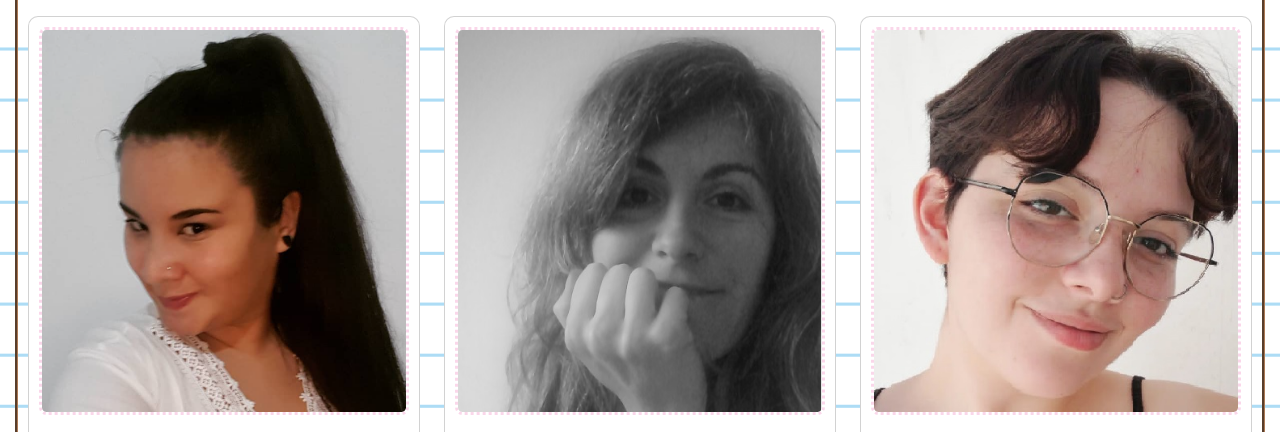
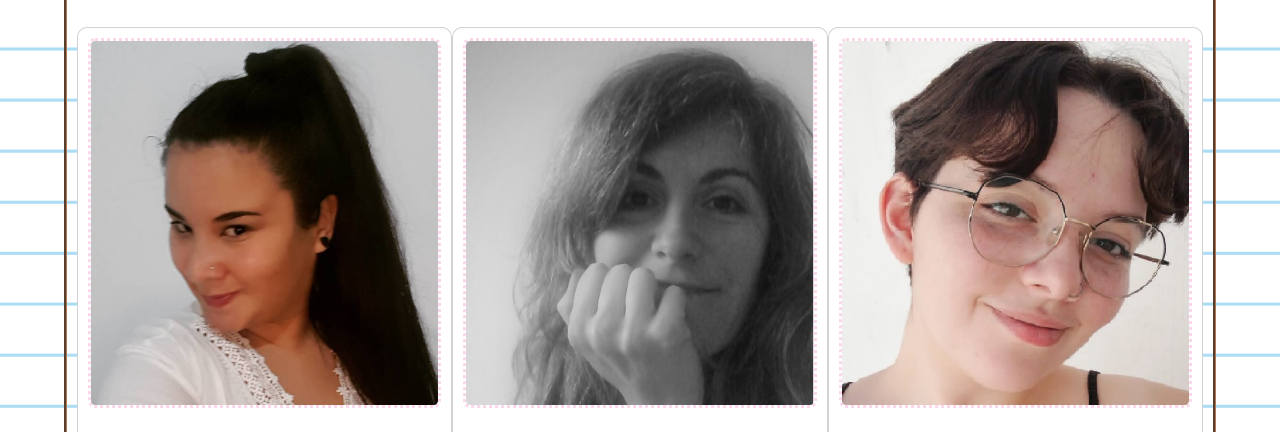
Before and after one commit to laru1288/sitio-clases, a plain HTML site: page html/profes.html in a window 1280 px wide. Shown: the part 200-632 px from the top of the page. Drawn offline with nearby package versions, Linux system fonts and the light colour scheme; a web font is replaced by a local one.

Commit message:
correccion grid bootstrap

```diff
--- a/css/style.css
+++ b/css/style.css
@@ -130,7 +130,8 @@ td{
 
 .profes{
   background-image: url(../img/corcho.jpg);
-  margin: 15px;
+  margin: 5%;
+  margin-top: 2%;
   padding: 10px;
   border-style:groove;
   border-color: rgb(172, 122, 86);
@@ -148,7 +149,6 @@ td{
 .card_profe{
   padding: 10px;
   border-radius: 10px;
-  height: max-content;
 }
 
 .card_titulo{
@@ -179,9 +179,8 @@ td{
 
 .insta{
   background-image: url(../img/corcho.jpg);
-  margin-top: 20px;
-  margin-left: 20%;
-  margin-right: 20%;
+  margin-top: 2%;
+  margin-bottom: 5%;
 }
 
 form{
--- a/html/profes.html
+++ b/html/profes.html
@@ -73,9 +73,9 @@
 
         <h1 class="cartelito">Nuestras profes</h1>
 
-        <div class="row row-cols-1 row-cols-md-3 g-4">
-            <div class="col">
-                <div class="card card_profe">
+        <div class="container">
+            <div class="row">
+                <div class="card card_profe col-lg-4 col-md-6 col-12">
                     <img src="../img/karina.PNG" class="card-img-top card_foto" alt="Karina">
                     <div class="card-body">
                         <h2 class="card-title card_titulo">Karina</h2>
@@ -85,9 +85,7 @@
                             años trabajando con turismo extranjero en hoteles y otras empresas.</p>
                     </div>
                 </div>
-            </div>
-            <div class="col">
-                <div class="card card_profe">
+                <div class="card card_profe col-lg-4 col-md-6 col-12">
                     <img src="../img/natalia.jpg" class="card-img-top card_foto" alt="Natalia">
                     <div class="card-body">
                         <h2 class="card-title card_titulo">Natalia</h2>
@@ -97,9 +95,7 @@
                             divertidas maneras de enseñar inglés.</p>
                     </div>
                 </div>
-            </div>
-            <div class="col">
-                <div class="card card_profe">
+                <div class="card card_profe col-lg-4 col-md-6 col-12">
                     <img src="../img/ana.jpg" class="card-img-top card_foto" alt="Ana">
                     <div class="card-body">
                         <h2 class="card-title card_titulo">Ana</h2>
@@ -110,7 +106,6 @@
                 </div>
             </div>
         </div>
-
     </main>
     <footer>
         <ul>
```
Also changed, not shown: html/horarios.html (+1 -0 lines), html/modalidad.html (+8 -3 lines), html/social.html (+9 -1 lines), index.html (+7 -3 lines).
